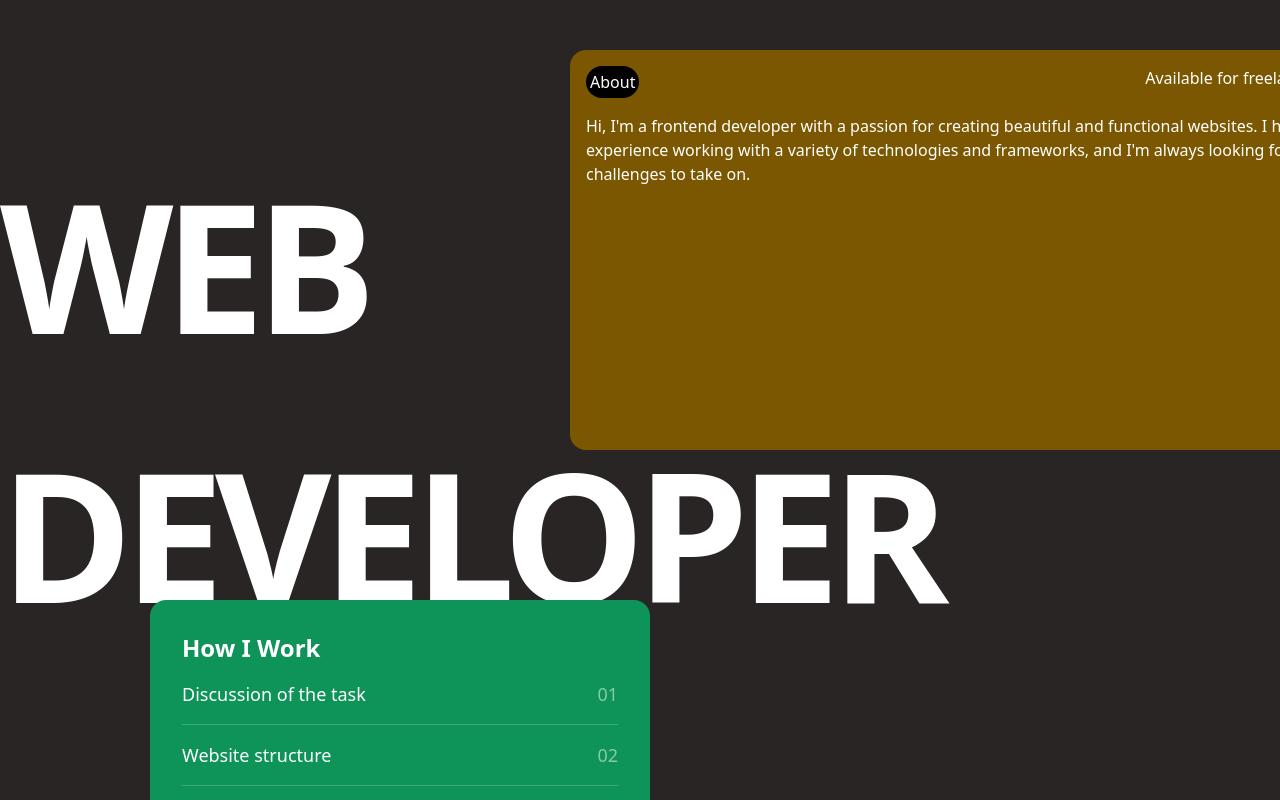
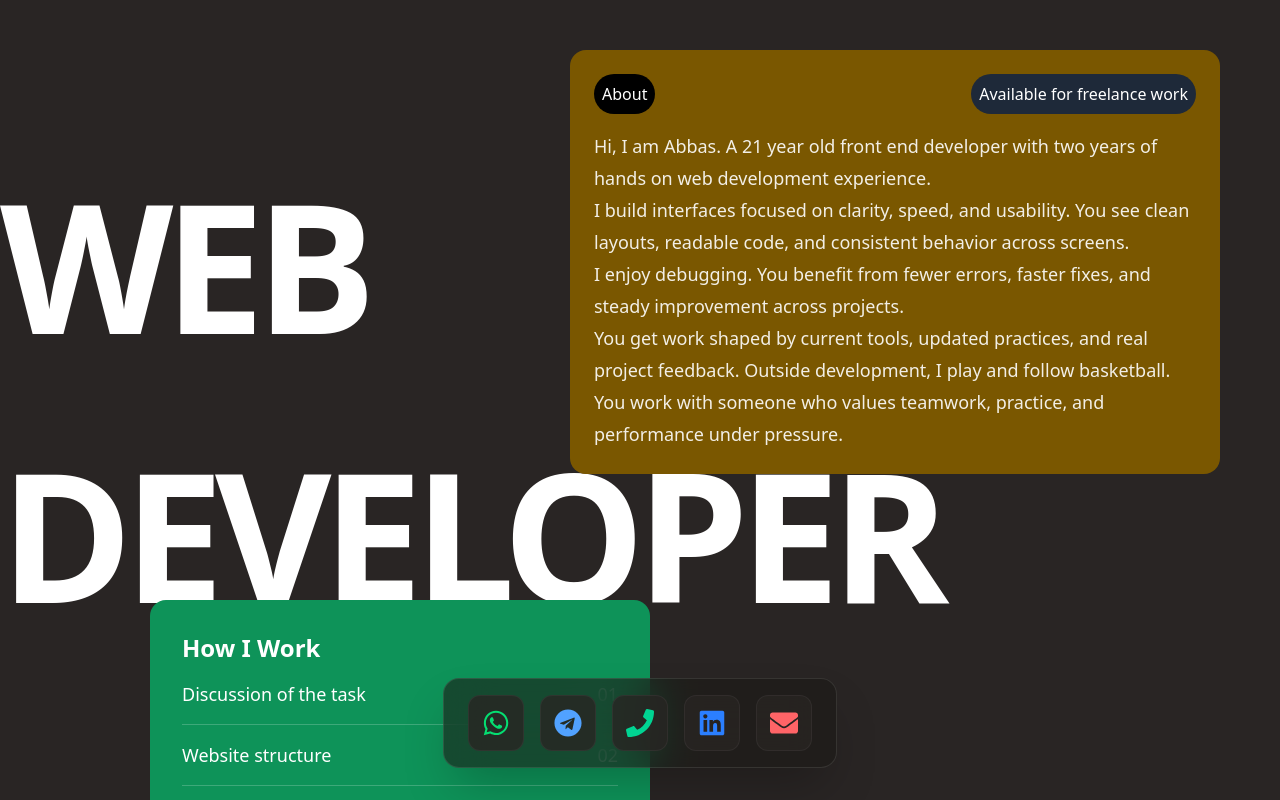
Before and after one commit to AbbasVaziri/portfolio, a React (Vite) app: page / in a window 1280 px wide. Shown: the top 800 px of the page. Built offline with nearby package versions, Linux system fonts and the light colour scheme.

Commit message:
feat: Add social media footer with react-icons, update About card content and styling, and adjust card positions.

```diff
--- a/package.json
+++ b/package.json
@@ -16,6 +16,7 @@
     "lenis": "^1.3.16",
     "react": "^19.2.0",
     "react-dom": "^19.2.0",
+    "react-icons": "^5.5.0",
     "tailwindcss": "^4.1.18"
   },
   "devDependencies": {
--- a/src/App.tsx
+++ b/src/App.tsx
@@ -9,6 +9,7 @@ import WhyNot from "./components/Cards/WhyNot";
 import HanilCard from "./components/Cards/HanilCard";
 import HanilDashCard from "./components/Cards/HanilDashCard";
 import EvasenceCard from "./components/Cards/EvasenceCard";
+import Footer from "./components/Footer";
 import Lenis from 'lenis';
 import { useRef, useEffect } from 'react';
 
@@ -21,8 +22,8 @@ function App() {
     'you-ask-card': { x: 1500, y: 450 },
     'why-not-card': { x: 100, y: 1500 },
     'hanil-card': { x: 1200, y: 1600 },
-    'hanil-dash-card': { x: 50, y: 2100 },
-    'evasence-card': { x: 800, y: 2300 },
+    'hanil-dash-card': { x: 150, y: 2200 },
+    'evasence-card': { x: 1150, y: 2700 },
   });
 
   const sensors = useSensors(
@@ -67,7 +68,7 @@ function App() {
   }
 
   const maxY = Math.max(...Object.values(coordinates).map(c => c.y));
-  const pageHeight = Math.max(window.innerHeight, maxY + 500);
+  const pageHeight = Math.max(window.innerHeight, maxY + 900);
 
   return (
     <>
@@ -146,6 +147,7 @@ function App() {
             }}
           />
         </div>
+        <Footer />
       </DndContext>
 
     </>
--- a/src/components/Cards/AboutCard.tsx
+++ b/src/components/Cards/AboutCard.tsx
@@ -23,15 +23,26 @@ const Card = ({ id, style }: AboutCardProps) => {
             style={combinedStyle}
             {...listeners}
             {...attributes}
-            className='bg-[#7a5700] p-4 rounded-2xl w-[800px] h-[400px] text-white absolute cursor-grab active:cursor-grabbing'
+            className='bg-[#7a5700] p-6 rounded-2xl w-[650px] h-auto text-white absolute cursor-grab active:cursor-grabbing'
         >
             {/* header */}
             <div className="flex justify-between">
-                <span className='bg-black text-white  p-1 rounded-2xl'>About</span>
-                <span>Available for freelance work</span>
+                <span className='bg-black text-white p-2 rounded-full'>About</span>
+                <span className='bg-gray-800 text-white p-2 rounded-full'>Available for freelance work</span>
             </div>
             {/* content */}
-            <p className='mt-4'>Hi, I'm a frontend developer with a passion for creating beautiful and functional websites. I have experience working with a variety of technologies and frameworks, and I'm always looking for new challenges to take on.</p>
+            <p className='mt-4 whitespace-pre-line leading-8 text-lg font-normal opacity-90'>
+                Hi, I am Abbas. A 21 year old front end developer with two years of hands on web development experience.
+
+                <br /> I build interfaces focused on clarity, speed, and usability. You see clean layouts, readable code, and consistent behavior across screens.
+
+                <br /> I enjoy debugging. You benefit from fewer errors, faster fixes, and steady improvement across projects.
+
+                <br /> You get work shaped by current tools, updated practices, and real project feedback.
+
+                Outside development, I play and follow basketball. You work with someone who values teamwork, practice, and performance under pressure.
+
+            </p>
         </div>
     )
 }
--- /dev/null
+++ b/src/components/Footer.tsx
@@ -0,0 +1,49 @@
+import { FaWhatsapp, FaTelegram, FaPhone, FaLinkedin, FaEnvelope } from 'react-icons/fa';
+
+const Footer = () => {
+    const socialLinks = [
+        { icon: FaWhatsapp, href: 'https://wa.me/qr/BAWSGWY2PJQMM1', label: 'WhatsApp', color: 'text-green-400', bg: 'hover:bg-green-500/20', shadow: 'hover:shadow-green-500/30' },
+        { icon: FaTelegram, href: 'https://t.me/AbbaseVaziri', label: 'Telegram', color: 'text-blue-400', bg: 'hover:bg-blue-500/20', shadow: 'hover:shadow-blue-500/30' },
+        { icon: FaPhone, href: 'tel:+989025663672', label: 'Phone', color: 'text-emerald-400', bg: 'hover:bg-emerald-500/20', shadow: 'hover:shadow-emerald-500/30' },
+        { icon: FaLinkedin, href: 'www.linkedin.com/in/abbasvazirii', label: 'LinkedIn', color: 'text-blue-500', bg: 'hover:bg-blue-600/20', shadow: 'hover:shadow-blue-600/30' },
+        { icon: FaEnvelope, href: 'mailto:abbas.javanshir18@gmail.com', label: 'Gmail', color: 'text-red-400', bg: 'hover:bg-red-500/20', shadow: 'hover:shadow-red-500/30' },
+    ];
+
+    return (
+        <footer className="fixed bottom-8 left-1/2 -translate-x-1/2 z-50">
+            {/* Basket/Dock Container */}
+            <div className="flex items-center gap-4 px-6 py-4 bg-stone-900/60 backdrop-blur-xl border border-white/10 rounded-2xl shadow-2xl transition-all duration-300 hover:border-white/20 hover:bg-stone-900/80 hover:shadow-2xl hover:scale-[1.02]">
+                {socialLinks.map((social) => {
+                    const Icon = social.icon;
+                    return (
+                        <a
+                            key={social.label}
+                            href={social.href}
+                            target="_blank"
+                            rel="noopener noreferrer"
+                            className={`
+                                group relative flex items-center justify-center
+                                w-12 h-12 md:w-14 md:h-14
+                                bg-stone-800/80 border border-white/5 rounded-xl
+                                transition-all duration-300 ease-cubic-bezier(0.34, 1.56, 0.64, 1)
+                                hover:-translate-y-3 hover:scale-110
+                                ${social.color} ${social.bg} ${social.shadow} hover:shadow-lg hover:border-white/20
+                            `}
+                            aria-label={social.label}
+                        >
+                            <Icon className="w-6 h-6 md:w-7 md:h-7 transition-transform duration-300 group-hover:rotate-12 group-hover:scale-110" />
+
+                            {/* Tooltip */}
+                            <span className="absolute -top-12 opacity-0 translate-y-2 group-hover:opacity-100 group-hover:translate-y-0 transition-all duration-300 px-3 py-1.5 bg-stone-900/90 text-white text-xs font-medium rounded-lg whitespace-nowrap border border-white/10 shadow-xl backdrop-blur-sm pointer-events-none">
+                                {social.label}
+                                <div className="absolute -bottom-1 left-1/2 -translate-x-1/2 w-2 h-2 bg-stone-900/90 rotate-45 border-r border-b border-white/10"></div>
+                            </span>
+                        </a>
+                    );
+                })}
+            </div>
+        </footer>
+    );
+};
+
+export default Footer;
```
Also changed, not shown: 1 other file (tests, documents, lock files or other folders).
